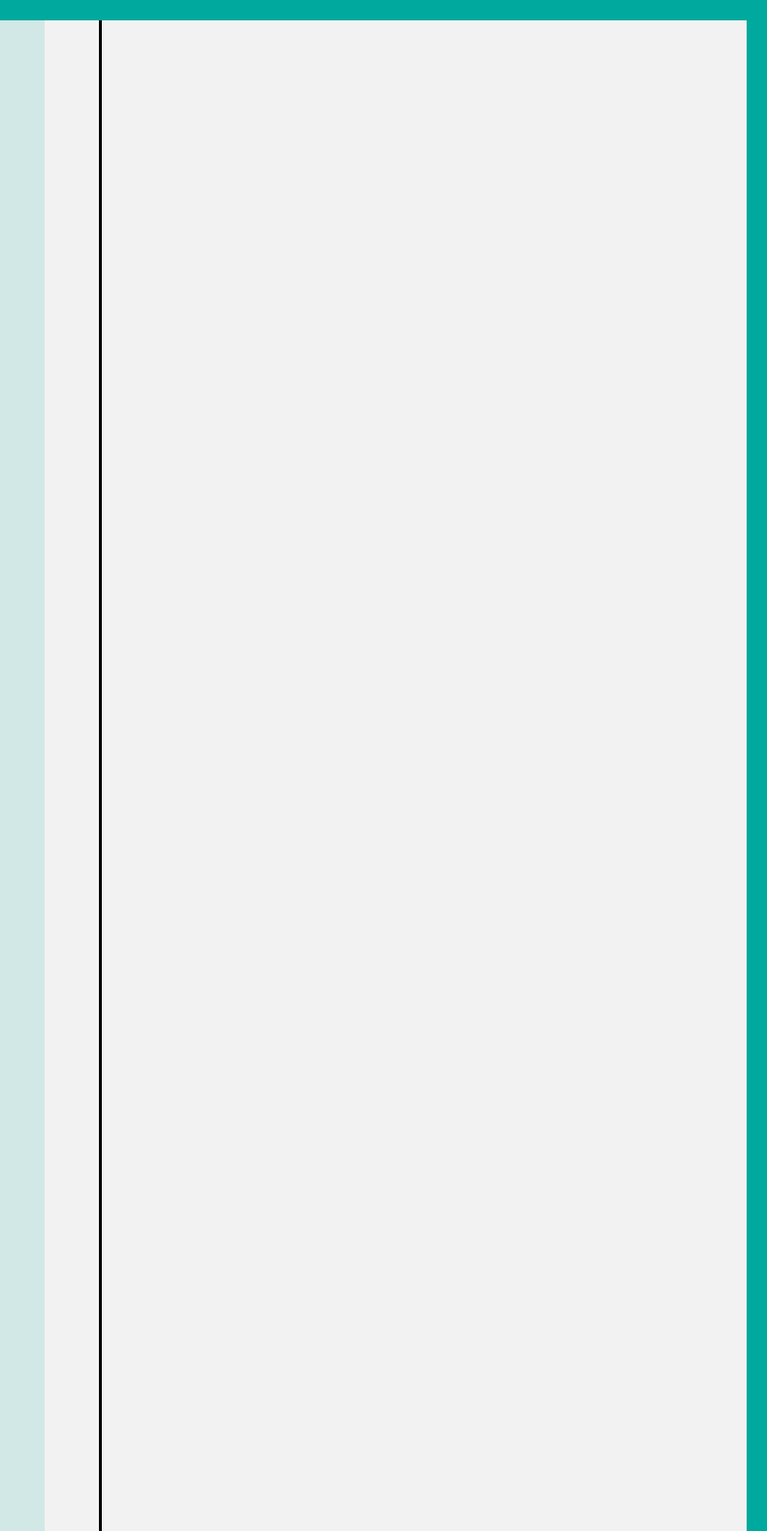
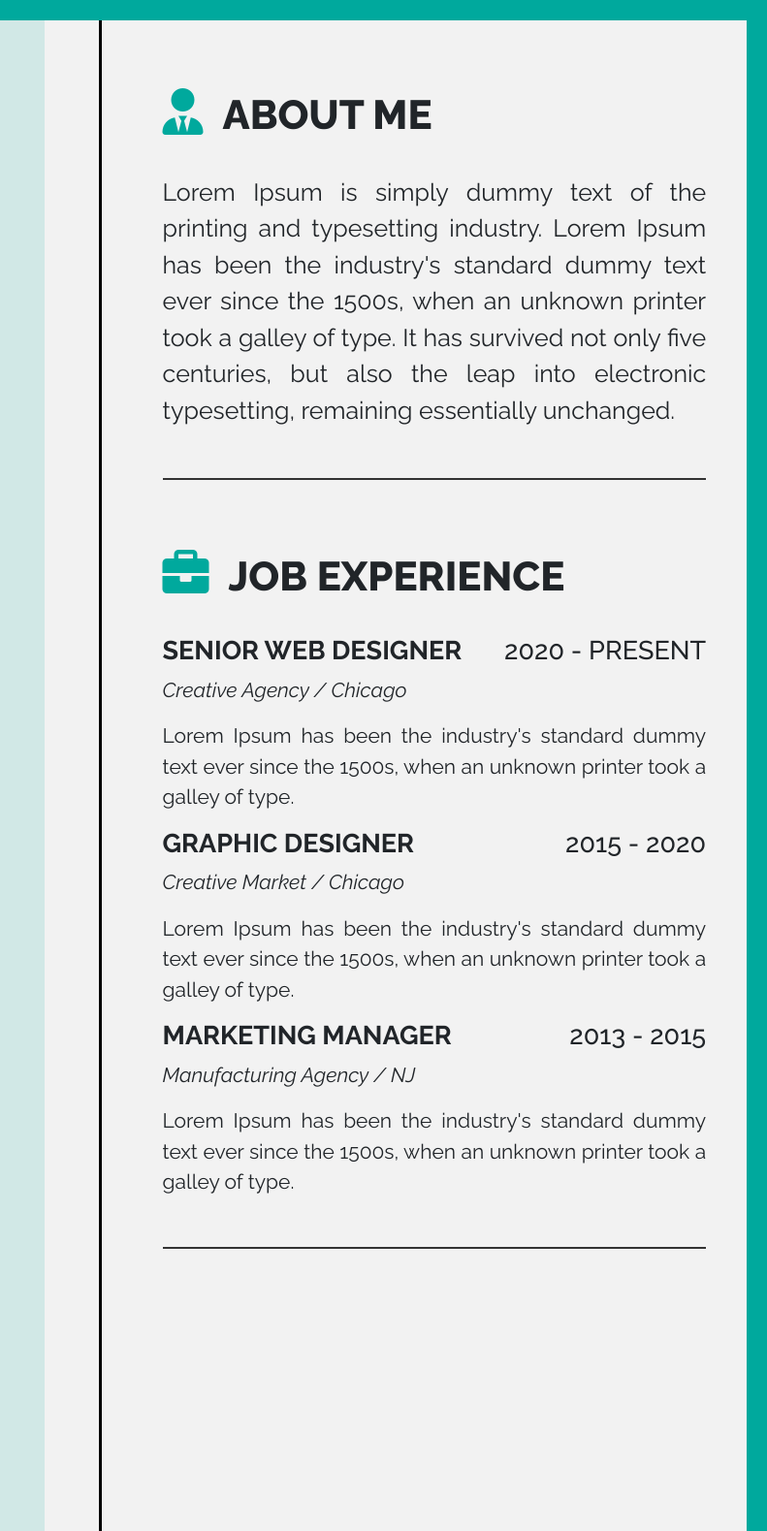
Before and after one commit to annahrynykha/pm_22_06, a website: page app/index.html in a window 1280 px wide. Shown: the full height of the page at 97% size, 489-1280 px from the left. Drawn offline with nearby package versions, Linux system fonts and the light colour scheme; files that its build step writes are made by us from their sources.

Commit message:
Added blocks of the right column and stylized

```diff
--- a/app/index.html
+++ b/app/index.html
@@ -51,7 +51,36 @@
         </div>
         <div class="col-lg-1 vertical-line" style="margin: 0 0 0 4.4vw;"></div>
         <div class="col-lg-6 col-md-6" style="padding: 0">
-            <div class="right-column"></div>
+            <div class="right-column">
+                <div class="about-me">
+                    <h2 class="raleway-bold"><i class="fa-solid fa-user-tie icons"></i>About me</h2>
+                    <p>Lorem Ipsum is simply dummy text of the printing and
+                        typesetting industry. Lorem Ipsum has been the industry's
+                        standard dummy text ever since the 1500s, when an
+                        unknown printer took a galley of type. It has survived not
+                        only five centuries, but also the leap into electronic
+                        typesetting, remaining essentially unchanged.</p>
+                </div>
+                <div class="horizontal-line"></div>
+                <div class="job-experience">
+                    <h2 class="raleway-bold align"><i class="fa-solid fa-briefcase icons"></i>Job experience</h2>
+                    <h3 style="display: flex; justify-content: space-between"><strong>Senior Web Designer</strong><span class="years">2020 - Present</span></h3>
+                    <p class="raleway-italic">Creative Agency / Chicago</p>
+                    <p>Lorem Ipsum has been the industry's standard dummy text ever since the 1500s,
+                        when an unknown printer took a galley of type.</p>
+
+                    <h3 style="display: flex; justify-content: space-between"><strong>Graphic Designer</strong> <span class="years" >2015 - 2020</span></h3>
+                    <p class="raleway-italic">Creative Market / Chicago</p>
+                    <p>Lorem Ipsum has been the industry's standard dummy text ever since the 1500s,
+                        when an unknown printer took a galley of type.</p>
+
+                    <h3 style="display: flex; justify-content: space-between"><strong>Marketing Manager</strong> <span class="years">2013 - 2015</span></h3>
+                    <p class="raleway-italic">Manufacturing Agency / NJ</p>
+                    <p>Lorem Ipsum has been the industry's standard dummy text ever since the 1500s,
+                        when an unknown printer took a galley of type.</p>
+                </div>
+                <div class="horizontal-line"></div>
+            </div>
         </div>
     </div>
 </div>
--- a/app/scss/styles.scss
+++ b/app/scss/styles.scss
@@ -119,3 +119,21 @@ h3{
     margin: 5px 0;
   }
 }
+.about-me{
+  margin-top:50px;
+  p{
+    text-align: justify;
+    font-size: 25px;
+  }
+  h2{
+    padding-right: 5px;
+    justify-content: left;
+  }
+}
+.job-experience{
+  text-align: left;
+  p{
+    text-align: justify;
+    font-size: 21px;
+  }
+}
```
